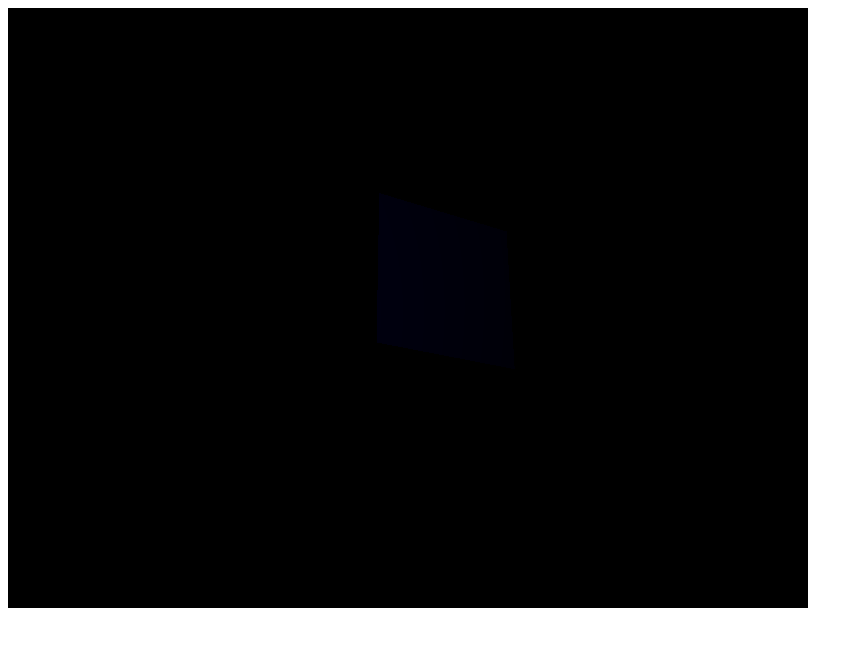
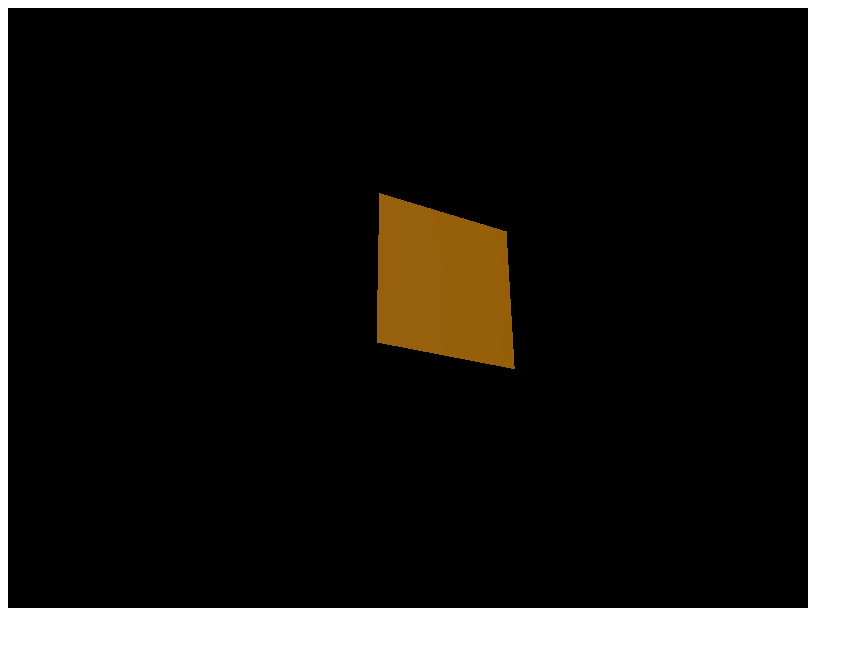
Before and after one commit to SakurakoFujita/SakurakoFujita.github.io, a plain HTML site: page sample1-1.html in a window 1280 px wide. Shown: the whole page, without its empty margins (0-863 px from the left). Drawn offline with nearby package versions, Linux system fonts and the light colour scheme.

Commit message:
Update sample1-1.html

```diff
--- a/sample1-1.html
+++ b/sample1-1.html
@@ -36,7 +36,7 @@
     scene.add(box);
 
     // 平行光源
-    var directionalLight = new THREE.DirectionalLight(0x0000ff);
+    var directionalLight = new THREE.DirectionalLight(0xffffff);
     directionalLight.position.set(1, 1, 1);
     // シーンに追加
     scene.add(directionalLight);
```
